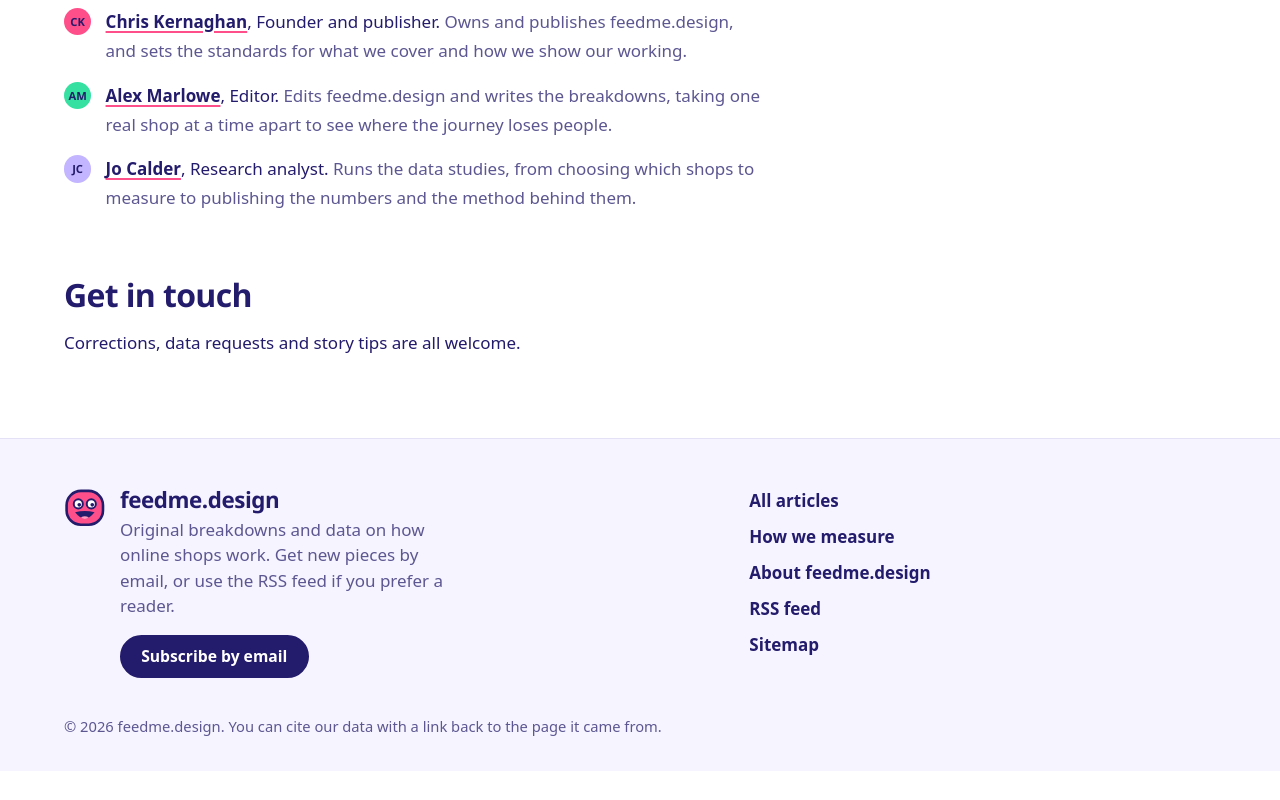
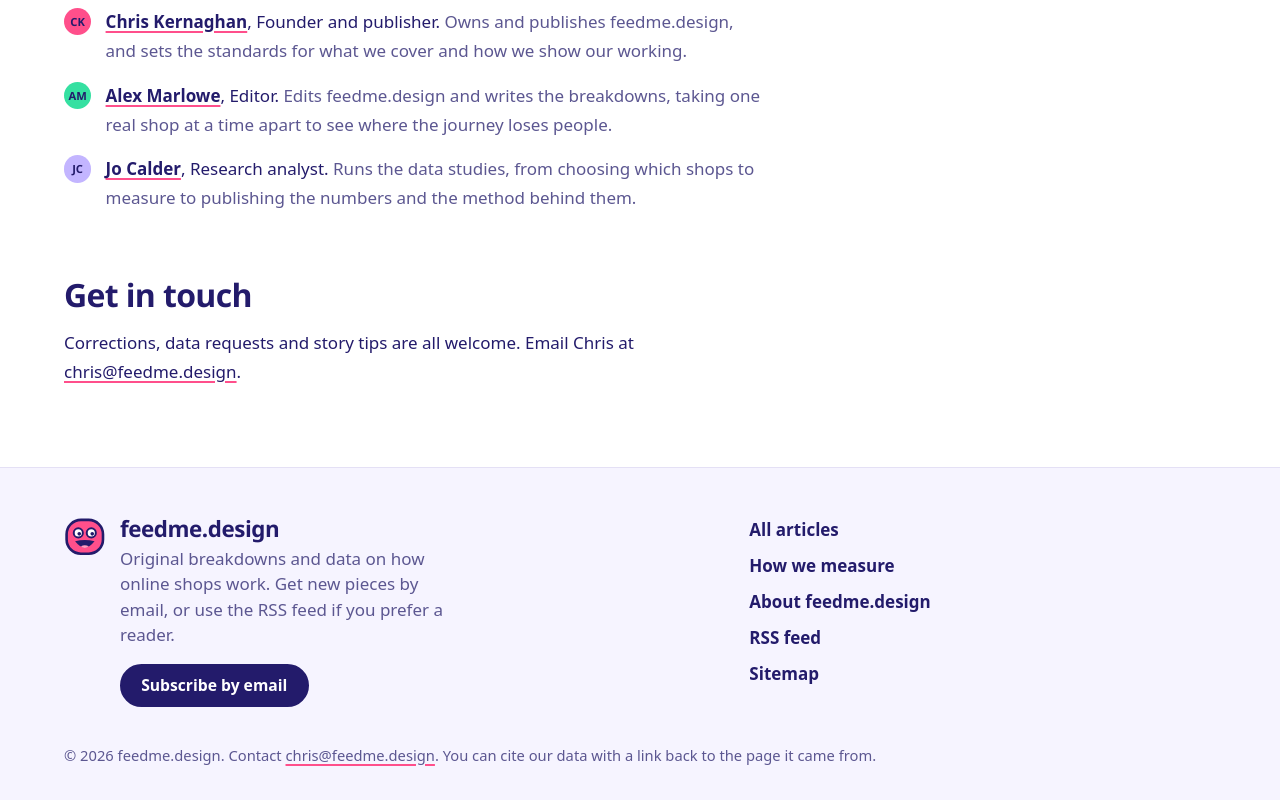
Before and after one commit to chriskernaghan/feedme-design, an Astro site: page /about in a window 1280 px wide. Shown: the part 608-1408 px from the top of the page. Before the commit the page ends 1379 px from the top, so only its background shows below. Built offline with nearby package versions, Linux system fonts and the light colour scheme; Astro itself is replaced by a stand-in of ours; a web font is replaced by a local one.

Commit message:
email update

```diff
--- a/src/components/Footer.astro
+++ b/src/components/Footer.astro
@@ -23,6 +23,6 @@ const year = new Date().getFullYear();
         <li><a href="/sitemap-index.xml">Sitemap</a></li>
       </ul>
     </div>
-    <p class="footer-small">&copy; {year} {SITE.name}. You can cite our data with a link back to the page it came from.</p>
+    <p class="footer-small">&copy; {year} {SITE.name}. Contact <a href="mailto:chris@feedme.design">chris@feedme.design</a>. You can cite our data with a link back to the page it came from.</p>
   </div>
 </footer>
--- a/src/pages/about.astro
+++ b/src/pages/about.astro
@@ -32,6 +32,6 @@ const authors = (await getCollection('authors')).sort((a, b) =>
     </ul>
 
     <h2>Get in touch</h2>
-    <p>Corrections, data requests and story tips are all welcome.</p>
+    <p>Corrections, data requests and story tips are all welcome. Email Chris at <a href="mailto:chris@feedme.design">chris@feedme.design</a>.</p>
   </div>
 </BaseLayout>
```
